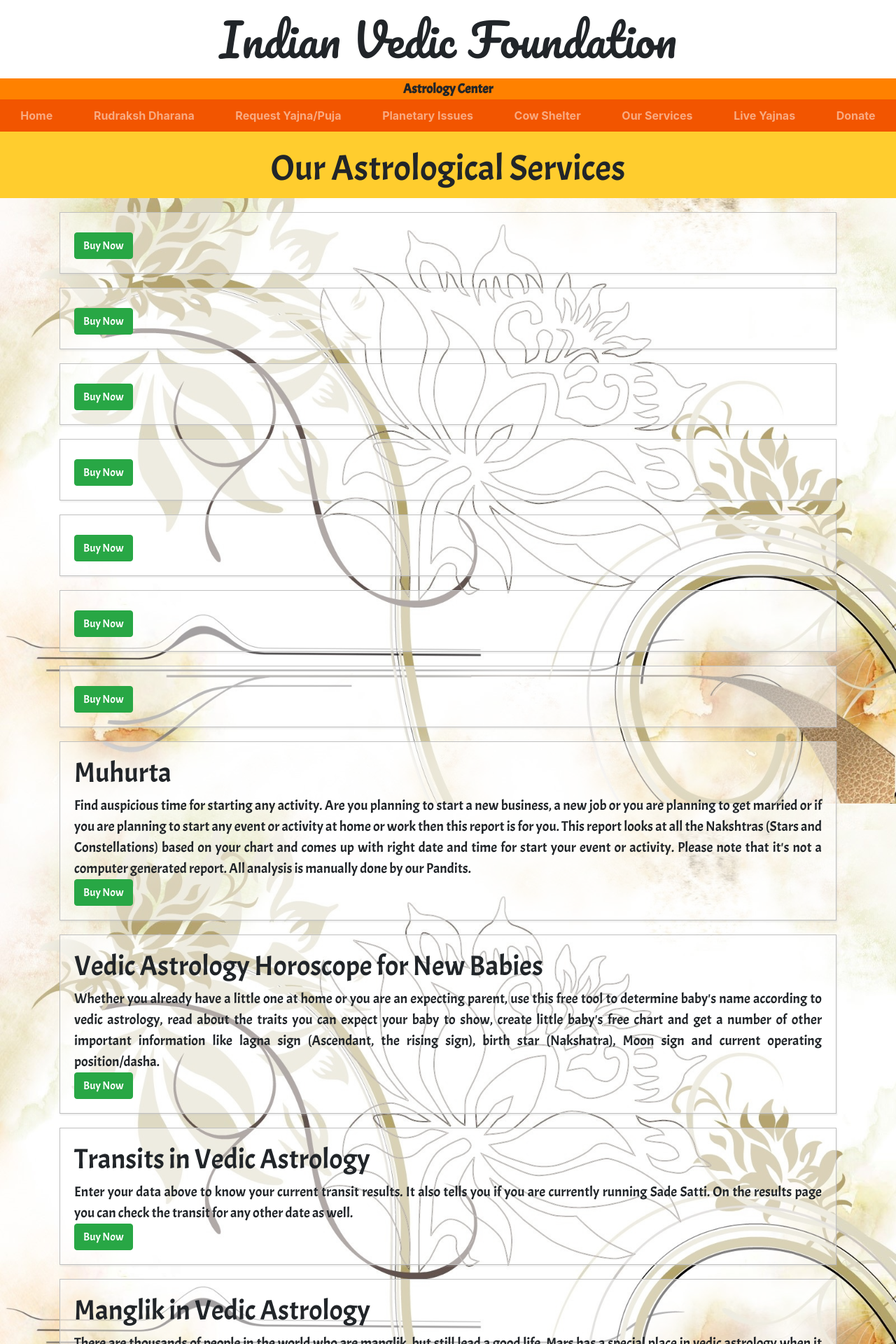
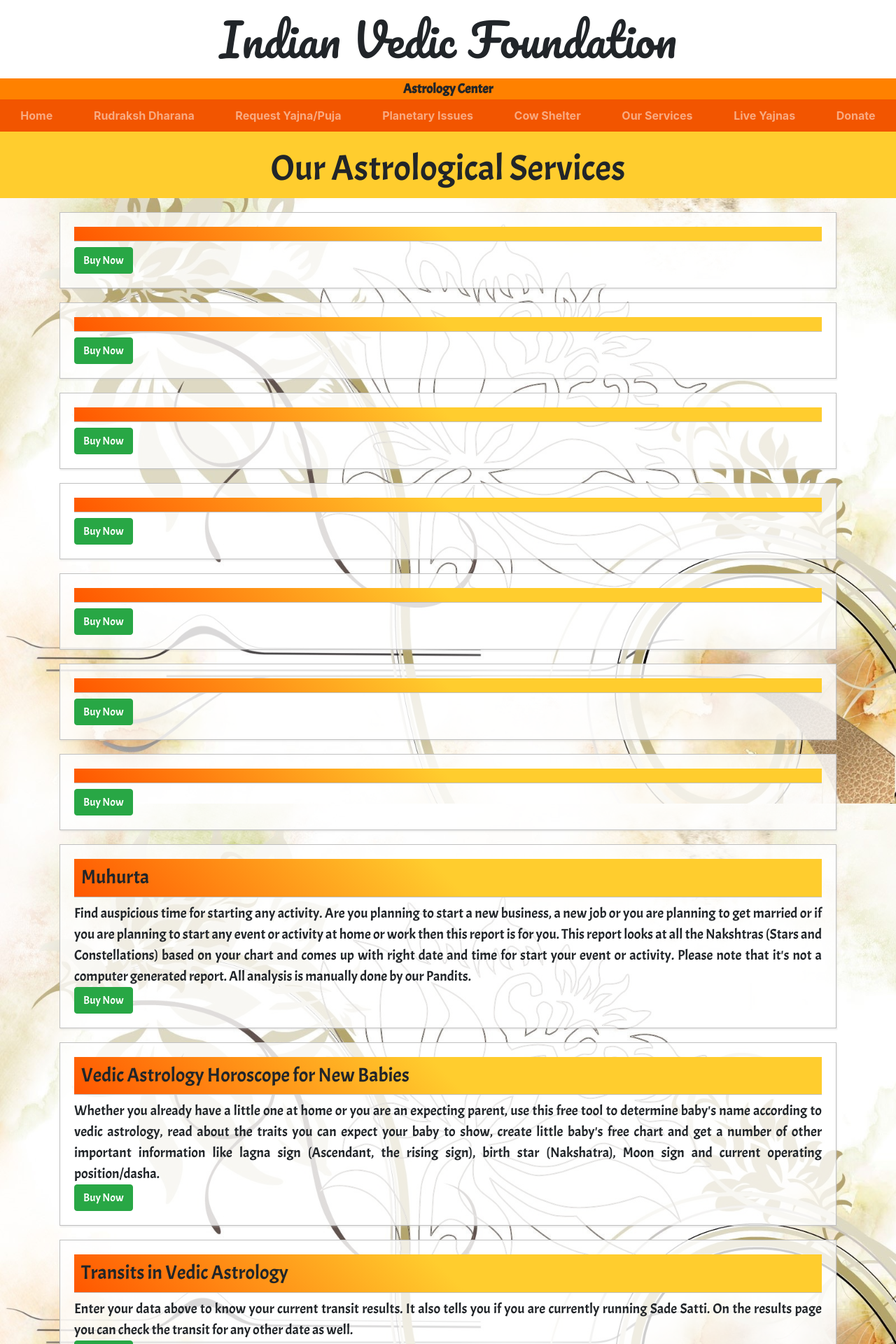
Before and after one commit to sonali-yadav/astro-website, a Django app: page /donations/services/ in a window 1280 px wide. Shown: the top 1920 px of the page at 70% size. Run offline with Django 3.2, Linux system fonts and the light colour scheme; some libraries are stand-ins or nearby versions.

Commit message:
Services design 2

```diff
--- a/donations/static/css/services.css
+++ b/donations/static/css/services.css
@@ -6,11 +6,9 @@
     border: 1px solid rgba(192,192,192,1);
     box-shadow: 1px 2px 2px rgba(192,192,192,0.3);
     padding: 20px;
-    background-color: rgba(255,255,255,0.5);
+    background-color: rgba(255,255,255,0.8);
 }
 .feature_head_div {
-
+    border-bottom: 1px solid rgba(192,192,192,1);
 }
-.feature_button_div {
-
-}
+.feature_button_div {}
--- a/donations/templates/donations/services.html
+++ b/donations/templates/donations/services.html
@@ -5,42 +5,42 @@
     <div class="yajna_headings">Our Astrological Services</div>
     <div class="container">
         <div class="feature_box_div">
-            <h1 class="feature_head_div"></h1>
+            <h3 class="faq_heading feature_head_div"></h3>
             <div class="lead feature_text_div"></div>
             <div class="feature_button_div"><button class="btn btn-success">Buy Now</button></div>
         </div>
         <div class="feature_box_div">
-            <h1 class="feature_head_div"></h1>
+            <h3 class="faq_heading feature_head_div"></h3>
             <div class="lead feature_text_div"></div>
             <div class="feature_button_div"><button class="btn btn-success">Buy Now</button></div>
         </div>
         <div class="feature_box_div">
-            <h1 class="feature_head_div"></h1>
+            <h3 class="faq_heading feature_head_div"></h3>
             <div class="lead feature_text_div"></div>
             <div class="feature_button_div"><button class="btn btn-success">Buy Now</button></div>
         </div>
         <div class="feature_box_div">
-            <h1 class="feature_head_div"></h1>
+            <h3 class="faq_heading feature_head_div"></h3>
             <div class="lead feature_text_div"></div>
             <div class="feature_button_div"><button class="btn btn-success">Buy Now</button></div>
         </div>
         <div class="feature_box_div">
-            <h1 class="feature_head_div"></h1>
+            <h3 class="faq_heading feature_head_div"></h3>
             <div class="lead feature_text_div"></div>
             <div class="feature_button_div"><button class="btn btn-success">Buy Now</button></div>
         </div>
         <div class="feature_box_div">
-            <h1 class="feature_head_div"></h1>
+            <h3 class="faq_heading feature_head_div"></h3>
             <div class="lead feature_text_div"></div>
             <div class="feature_button_div"><button class="btn btn-success">Buy Now</button></div>
         </div>
         <div class="feature_box_div">
-            <h1 class="feature_head_div"></h1>
+            <h3 class="faq_heading feature_head_div"></h3>
             <div class="lead feature_text_div"></div>
             <div class="feature_button_div"><button class="btn btn-success">Buy Now</button></div>
         </div>
         <div class="feature_box_div">
-            <h1 class="feature_head_div">Muhurta</h1>
+            <h3 class="faq_heading feature_head_div">Muhurta</h3>
             <div class="lead feature_text_div">Find auspicious time for starting any activity.
                 Are you planning to start a new business, a new job or you are planning to get
                 married or if you are planning to start any event or activity at home or work
@@ -51,7 +51,7 @@
             <div class="feature_button_div"><button class="btn btn-success">Buy Now</button></div>
         </div>
         <div class="feature_box_div">
-            <h1 class="feature_head_div">Vedic Astrology Horoscope for New Babies</h1>
+            <h3 class="faq_heading feature_head_div">Vedic Astrology Horoscope for New Babies</h3>
             <div class="lead feature_text_div">Whether you already have a little one at home or
                 you are an expecting parent, use this free tool to determine baby's name according
                 to vedic astrology, read about the traits you can expect your baby to show,
@@ -61,14 +61,14 @@
             <div class="feature_button_div"><button class="btn btn-success">Buy Now</button></div>
         </div>
         <div class="feature_box_div">
-            <h1 class="feature_head_div">Transits in Vedic Astrology</h1>
+            <h3 class="faq_heading feature_head_div">Transits in Vedic Astrology</h3>
             <div class="lead feature_text_div">Enter your data above to know your current transit
                 results. It also tells you if you are currently running Sade Satti. On the results
                 page you can check the transit for any other date as well.</div>
             <div class="feature_button_div"><button class="btn btn-success">Buy Now</button></div>
         </div>
         <div class="feature_box_div">
-            <h1 class="feature_head_div">Manglik in Vedic Astrology</h1>
+            <h3 class="faq_heading feature_head_div">Manglik in Vedic Astrology</h3>
             <div class="lead feature_text_div">There are thousands of people in the world who are
                 manglik, but still lead a good life. Mars has a special place in vedic astrology
                 when it comes to marital affairs. Manglik is one of the most dreaded dosha in the
@@ -80,7 +80,7 @@
             <div class="feature_button_div"><button class="btn btn-success">Buy Now</button></div>
         </div>
         <div class="feature_box_div">
-            <h1 class="feature_head_div">Horoscope Matching</h1>
+            <h3 class="faq_heading feature_head_div">Horoscope Matching</h3>
             <div class="lead feature_text_div">One of the many wonderful tools Vedic astrology has
                 given us is "Horoscope Matching". Ancient seers devised an astrological method to
                 help people choose the right partner. This involves a process of matching of the
@@ -91,7 +91,7 @@
             <div class="feature_button_div"><button class="btn btn-success">Buy Now</button></div>
         </div>
         <div class="feature_box_div">
-            <h1 class="feature_head_div">Shani Puja</h1>
+            <h3 class="faq_heading feature_head_div">Shani Puja</h3>
             <div class="lead feature_text_div">
                 It is believed that Shani can make a person, a king or a beggar according to the
                 native's deeds (karmas). Shani (Saturn) is an indicator of longevity, misery,
@@ -107,7 +107,7 @@
             <div class="feature_button_div"><button class="btn btn-success">Buy Now</button></div>
         </div>
         <div class="feature_box_div">
-            <h1 class="feature_head_div">Know Your Mantra</h1>
+            <h3 class="faq_heading feature_head_div">Know Your Mantra</h3>
             <div class="lead feature_text_div">
                 Looking at the birth chart and then finding out the troublesome planets is the
                 traditional way of doing astrological analysis. Alternatively we can also look
```
